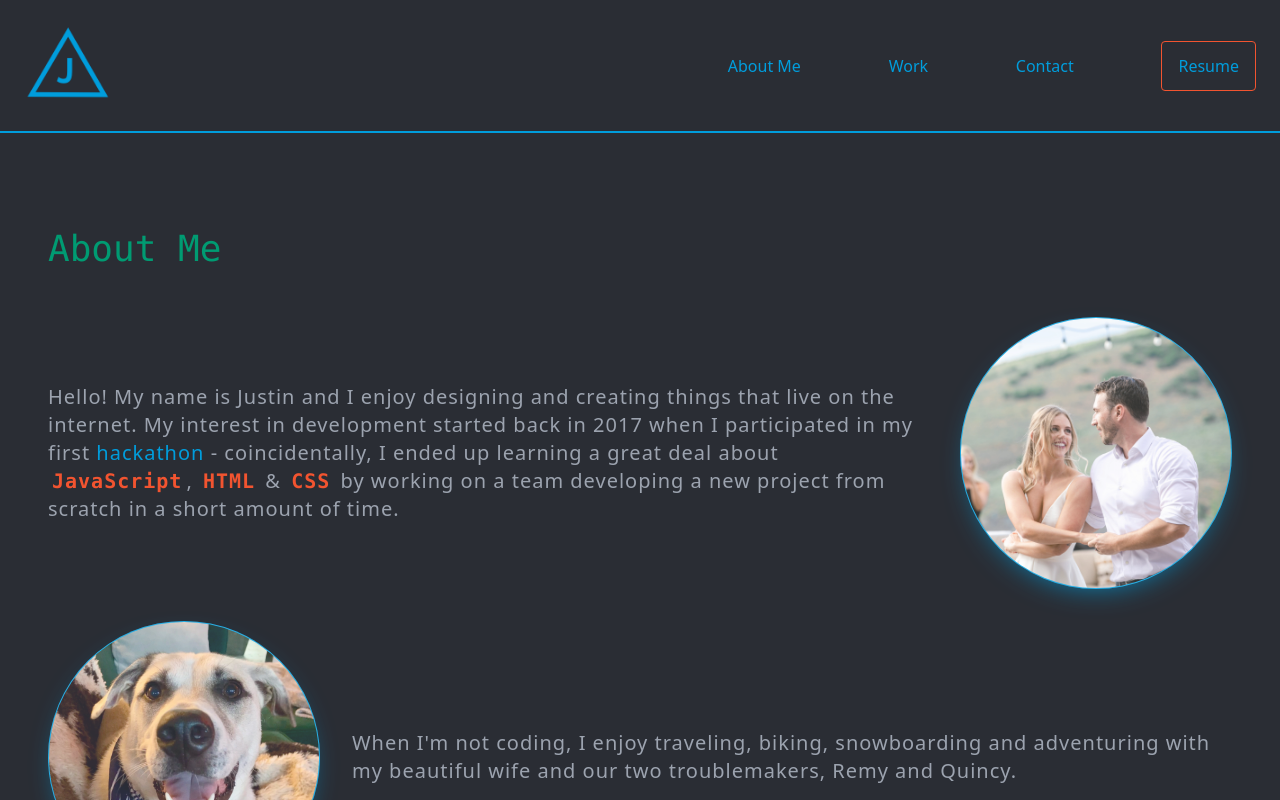
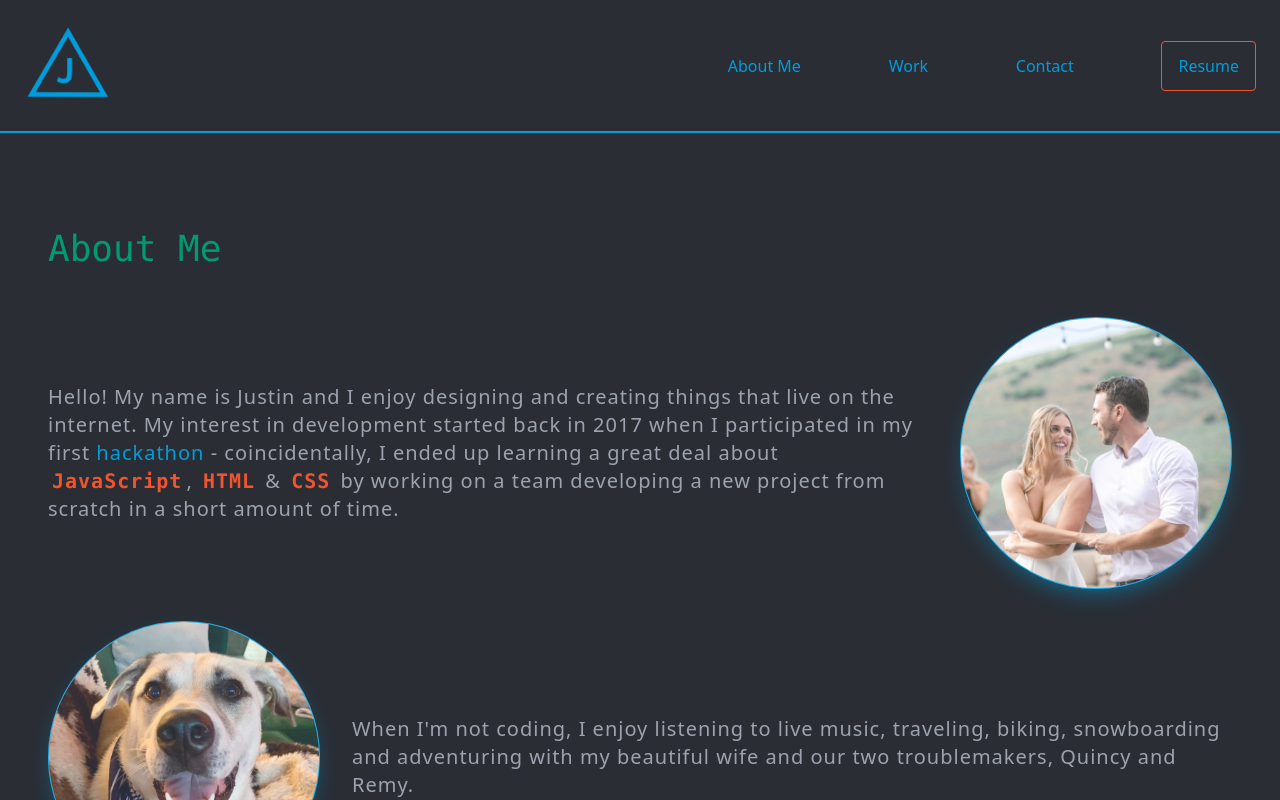
Before and after one commit to jmblalock/next-js-blog, a Next.js app: page /about in a window 1280 px wide. Shown: the top 800 px of the page. Built offline with nearby package versions, Linux system fonts and the light colour scheme.

Commit message:
about page work

```diff
--- a/pages/about.js
+++ b/pages/about.js
@@ -42,9 +42,9 @@ export default function About() {
           </picture>
         </div>
         <p className="order-3 md:order-4 md:self-center md:col-span-3 tracking-wider text-xl text-gray-400">
-          When I'm not coding, I enjoy traveling, biking, snowboarding and
-          adventuring with my beautiful wife and our two troublemakers, Remy and
-          Quincy.
+          When I'm not coding, I enjoy listening to live music, traveling,
+          biking, snowboarding and adventuring with my beautiful wife and our
+          two troublemakers, Quincy and Remy.
         </p>
         <div className="order-5 md:order-5 md:self-center md:col-span-3 tracking-wider text-xl text-gray-400">
           Here are a few technologies I've been working with recently:
```
